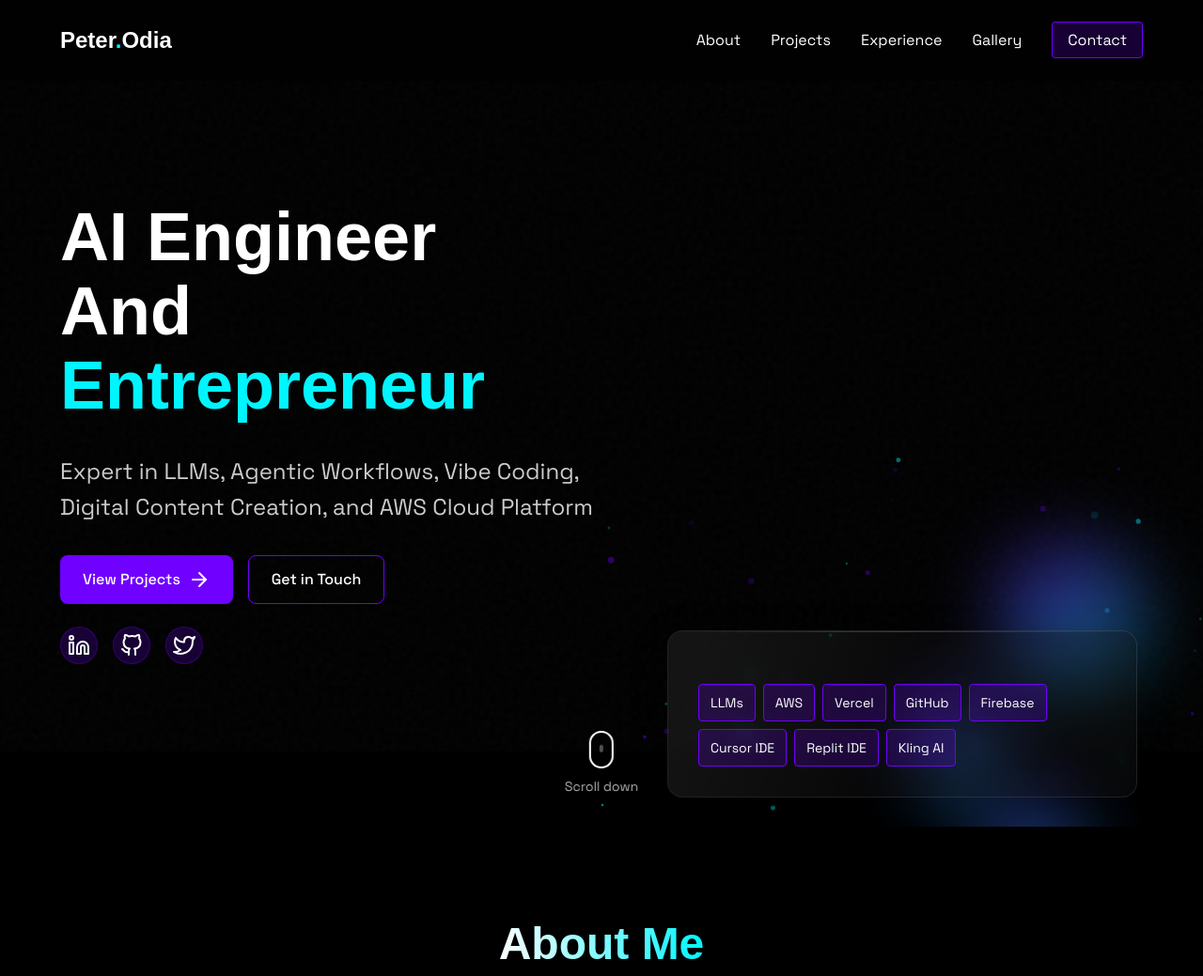
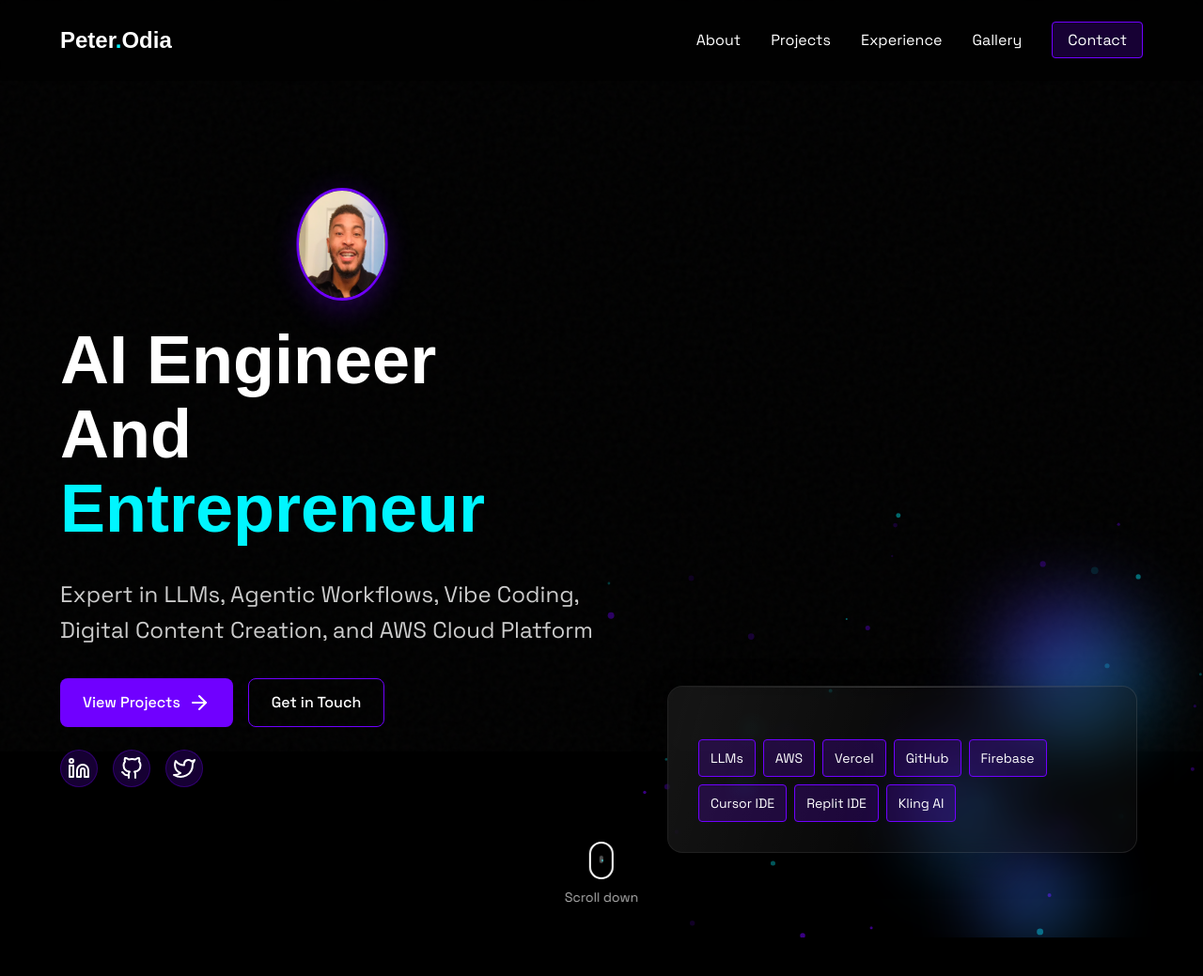
Before and after one commit to Peter07odia/portfolio, a Flask app: page / in a window 1280 px wide. Shown: the top 1039 px of the page at 94% size. Run offline with Flask 3, Linux system fonts and the light colour scheme; data comes from the database, SQL or seed files in the repository; some web fonts are replaced.

Commit message:
Showcase a dynamic profile picture with animated rotation on the website
Implements a circular, rotating profile picture with CSS animations in hero.html.

Replit-Commit-Author: Agent
Replit-Commit-Session-Id: 8a544c05-867a-4e58-8033-7d441779e938
Replit-Commit-Screenshot-Url: https://storage.googleapis.com/screenshot-production-us-central1/50f8758c-f764-4462-96f2-0091a6566f34/cdc3a7ec-06eb-4695-83b7-98c5da04d989.jpg

```diff
--- a/static/css/style.css
+++ b/static/css/style.css
@@ -387,6 +387,43 @@ section {
     height: 20px;
 }
 
+/* Profile Picture Styles */
+.profile-picture-container {
+    display: flex;
+    justify-content: center;
+    margin-bottom: var(--space-lg);
+}
+
+.profile-picture {
+    width: 120px;
+    height: 120px;
+    border-radius: 50%;
+    border: 3px solid var(--color-purple);
+    object-fit: cover;
+    object-position: center;
+    animation: profileRoll 6s infinite linear;
+    box-shadow: 0 8px 32px rgba(112, 0, 255, 0.3);
+    transition: all var(--transition-medium);
+}
+
+.profile-picture:hover {
+    transform: scale(1.05);
+    box-shadow: 0 12px 40px rgba(112, 0, 255, 0.5);
+    border-color: var(--color-blue);
+}
+
+@keyframes profileRoll {
+    0% {
+        transform: rotateY(0deg);
+    }
+    50% {
+        transform: rotateY(180deg);
+    }
+    100% {
+        transform: rotateY(360deg);
+    }
+}
+
 .hero-visual {
     position: absolute;
     top: 50%;
--- a/templates/partials/hero.html
+++ b/templates/partials/hero.html
@@ -1,6 +1,10 @@
 <section id="hero" class="hero-section">
     <div class="container">
         <div class="hero-content">
+            <div class="profile-picture-container">
+                <img src="{{ url_for('static', filename='images/profile-picture.png') }}" alt="Peter Odia" class="profile-picture">
+            </div>
+
             <h1 class="animated-title">
                 <span class="line">AI Engineer</span>
                 <span class="line">And</span>
```
Also changed, not shown: attached_assets/Screenshot 2025-05-24 at 7.17.08 PM.png (added), attached_assets/targeted_element_1748134547997.png (added), static/images/profile-picture.png (added).
